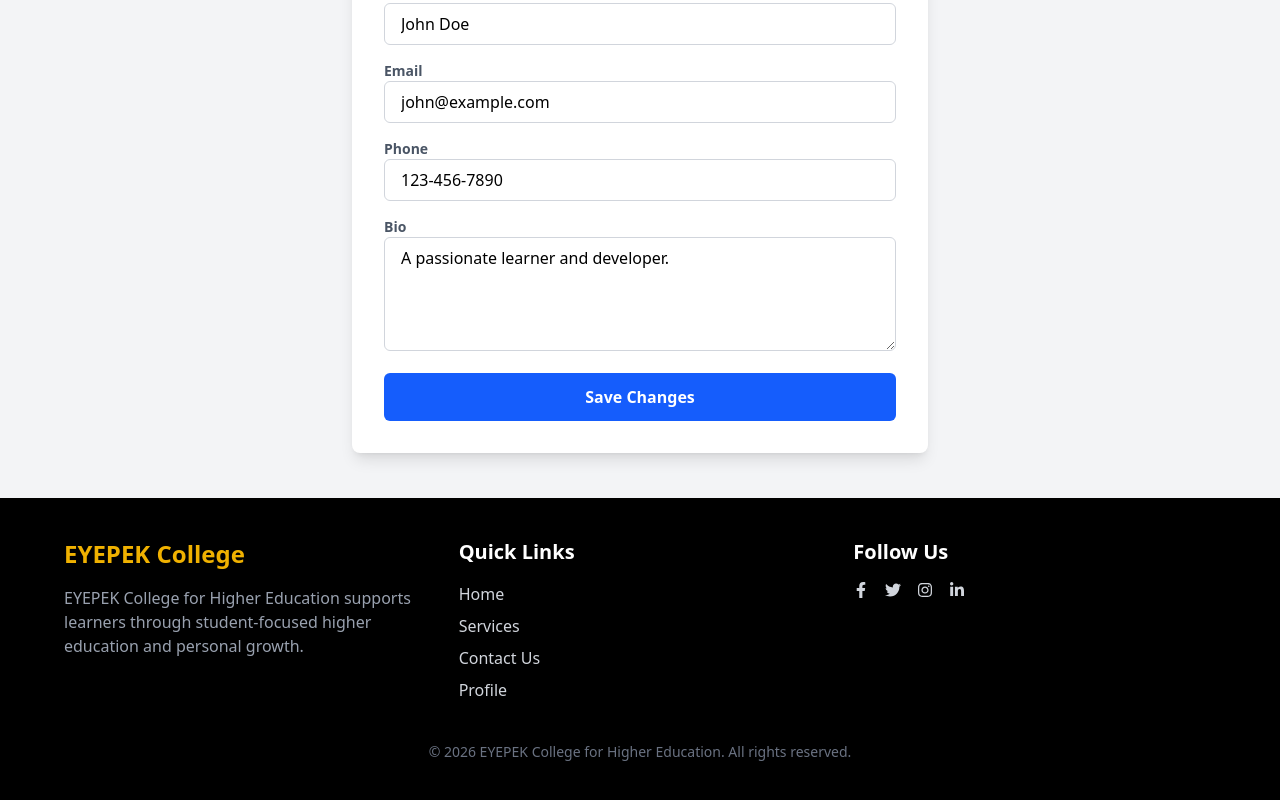
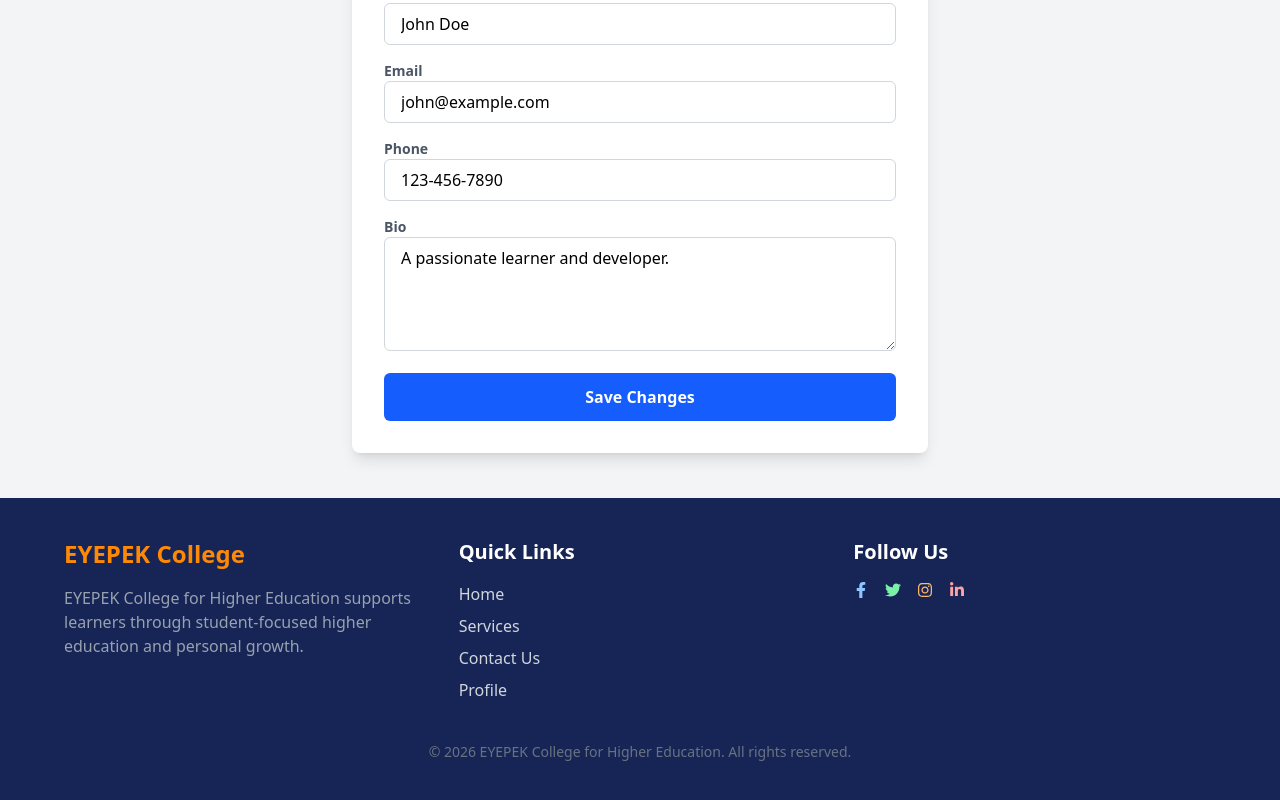
Before and after one commit to eyepek/EYEPEK, a React (Vite) app: page /profile in a window 1280 px wide. Shown: the part 384-1184 px from the top of the page. Built offline with nearby package versions, Linux system fonts and the light colour scheme.

Commit message:
Apply blue red orange and green palette to footer

```diff
--- a/src/components/Footer.jsx
+++ b/src/components/Footer.jsx
@@ -3,12 +3,12 @@ import { FaFacebookF, FaTwitter, FaLinkedinIn, FaInstagram } from 'react-icons/f
 
 const Footer = () => {
   return (
-    <footer className='bg-black text-white py-10 px-4'>
+    <footer className='bg-blue-950 text-white py-10 px-4'>
       <div className='max-w-6xl mx-auto grid grid-cols-1 md:grid-cols-3 gap-8'>
 
         {/* Brand / About */}
         <div>
-          <h2 className='text-2xl font-bold text-yellow-500 mb-4'>EYEPEK College</h2>
+          <h2 className='text-2xl font-bold text-orange-400 mb-4'>EYEPEK College</h2>
           <p className='text-gray-400'>
             EYEPEK College for Higher Education supports learners through student-focused higher education and personal growth.
           </p>
@@ -18,10 +18,10 @@ const Footer = () => {
         <div>
           <h3 className='text-xl font-semibold mb-4'>Quick Links</h3>
           <ul className='space-y-2 text-gray-300'>
-            <li><a href="/" className='hover:text-yellow-400'>Home</a></li>
-            <li><a href="/services" className='hover:text-yellow-400'>Services</a></li>
-            <li><a href="/contact" className='hover:text-yellow-400'>Contact Us</a></li>
-            <li><a href="/profile" className='hover:text-yellow-400'>Profile</a></li>
+            <li><a href='/' className='hover:text-red-300'>Home</a></li>
+            <li><a href='/services' className='hover:text-red-300'>Services</a></li>
+            <li><a href='/contact' className='hover:text-red-300'>Contact Us</a></li>
+            <li><a href='/profile' className='hover:text-red-300'>Profile</a></li>
           </ul>
         </div>
 
@@ -29,10 +29,10 @@ const Footer = () => {
         <div>
           <h3 className='text-xl font-semibold mb-4'>Follow Us</h3>
           <div className='flex space-x-4'>
-            <a href="#" className='text-gray-300 hover:text-blue-500'><FaFacebookF /></a>
-            <a href="#" className='text-gray-300 hover:text-sky-400'><FaTwitter /></a>
-            <a href="#" className='text-gray-300 hover:text-pink-500'><FaInstagram /></a>
-            <a href="#" className='text-gray-300 hover:text-blue-700'><FaLinkedinIn /></a>
+            <a href='#' className='text-blue-300 hover:text-white'><FaFacebookF /></a>
+            <a href='#' className='text-green-300 hover:text-white'><FaTwitter /></a>
+            <a href='#' className='text-orange-300 hover:text-white'><FaInstagram /></a>
+            <a href='#' className='text-red-300 hover:text-white'><FaLinkedinIn /></a>
           </div>
         </div>
       </div>
```
